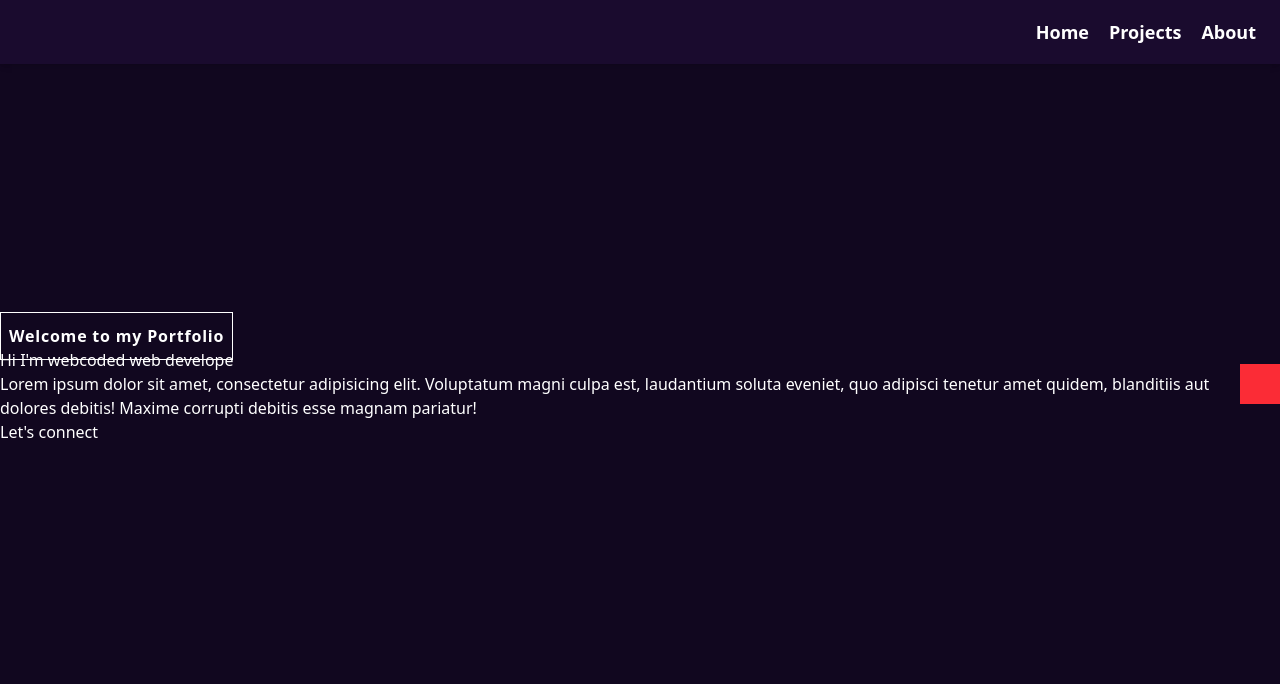
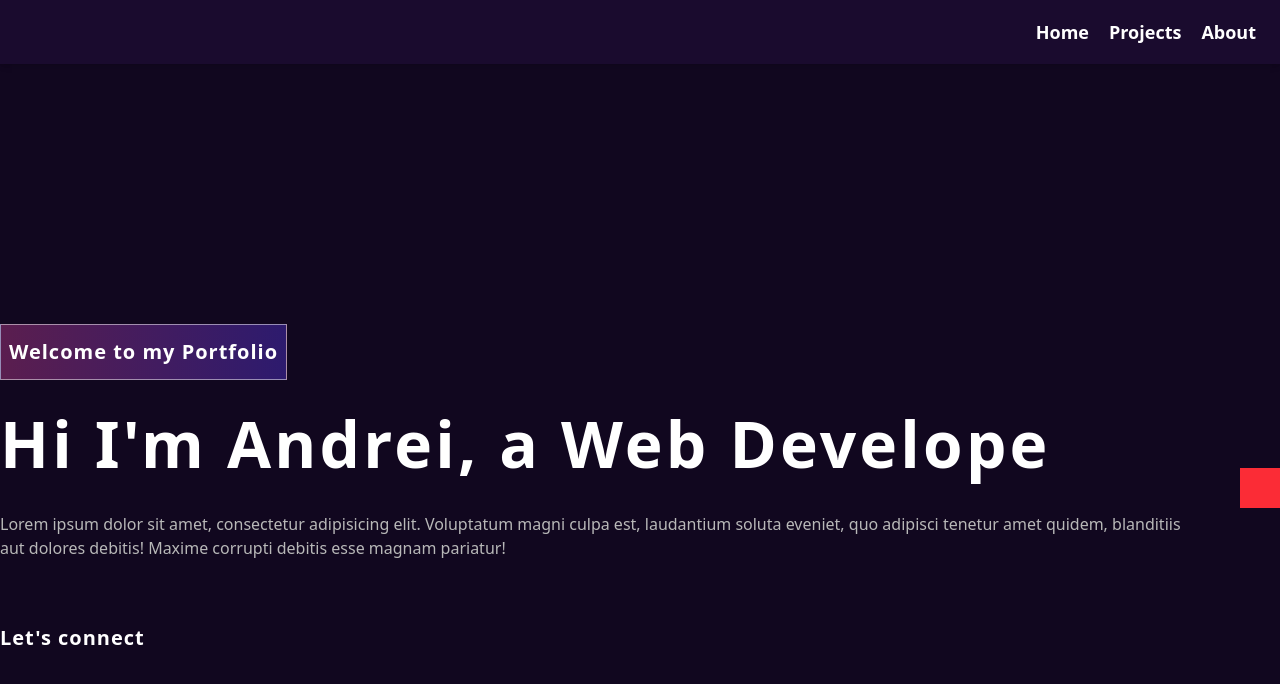
Before and after one commit to Andrei-Cervantes/portfolio, a React (Vite) app: page / in a window 1280 px wide. Shown: the top 684 px of the page. Built offline with nearby package versions, Linux system fonts and the light colour scheme.

Commit message:
style: add styling for banner, to continue

```diff
--- a/src/components/custom/Banner/Banner.tsx
+++ b/src/components/custom/Banner/Banner.tsx
@@ -3,7 +3,7 @@ import { useEffect, useState } from "react";
 const Banner = () => {
     const [loopNum, setLoopNum] = useState(0);
     const [isDeleting, setIsDeleting] = useState(false);
-    const toRotate = ["web developer", "designer", "content creator"];
+    const toRotate = ["Web Developer", "Competitive Gamer", "Nap Enthusiast"];
     const [text, setText] = useState("");
     const [delta, setDelta] = useState(300 - Math.random() * 100);
     const period = 2000;
@@ -41,10 +41,10 @@ const Banner = () => {
         <section id="home" className="mt-0 pt-[260px] pb-[100px]">
             <div className="flex items-center">
                 <div>
-                    <span className="font-bold tracking-wider px-2 py-3 border-1">Welcome to my Portfolio</span>
-                    <h1>{`Hi I'm webcoded `}<span>{text}</span></h1>
-                    <p>Lorem ipsum dolor sit amet, consectetur adipisicing elit. Voluptatum magni culpa est, laudantium soluta eveniet, quo adipisci tenetur amet quidem, blanditiis aut dolores debitis! Maxime corrupti debitis esse magnam pariatur!</p>
-                    <button onClick={() => console.log('connect')}>Let's connect</button>
+                    <span className="font-bold tracking-wider px-2 py-3 border-1 border-white/50 bg-custom-gradient inline-block mb-4 text-[1.25rem]">Welcome to my Portfolio</span>
+                    <h1 className="text-[4rem] font-bold mb-5 tracking-wider">{`Hi I'm Andrei, a `}<span>{text}</span></h1>
+                    <p className="text-[#b8b8b8] leading-[1.5em] w-[96%]">Lorem ipsum dolor sit amet, consectetur adipisicing elit. Voluptatum magni culpa est, laudantium soluta eveniet, quo adipisci tenetur amet quidem, blanditiis aut dolores debitis! Maxime corrupti debitis esse magnam pariatur!</p>
+                    <button className="text-white font-bold text-xl mt-16 tracking-wider flex items-center hover:underline underline-offset-2" onClick={() => console.log('connect')}>Let's connect</button>
                 </div>
                 <div>
                     {/* place image */}
--- a/src/index.css
+++ b/src/index.css
@@ -10,3 +10,13 @@
     --color-accent: #1A0B2E;
     --color-accent-secondary: #000000;
 }
+
+@layer utilities {
+  .bg-custom-gradient {
+    background: linear-gradient(
+      90.21deg,
+      rgba(170, 54, 124, 0.5) -5.91%,
+      rgba(74, 47, 189, 0.5) 100%
+    );
+  }
+}
```
